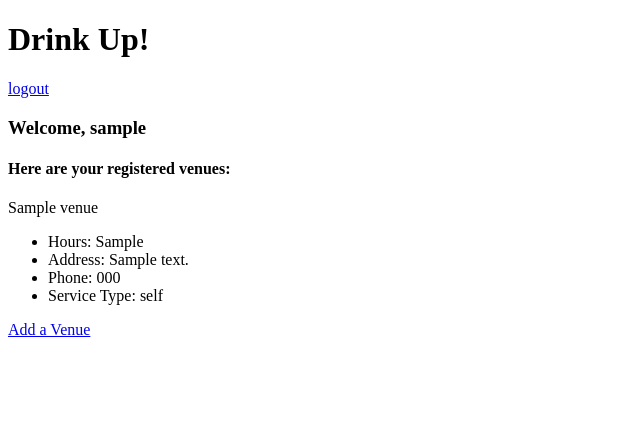
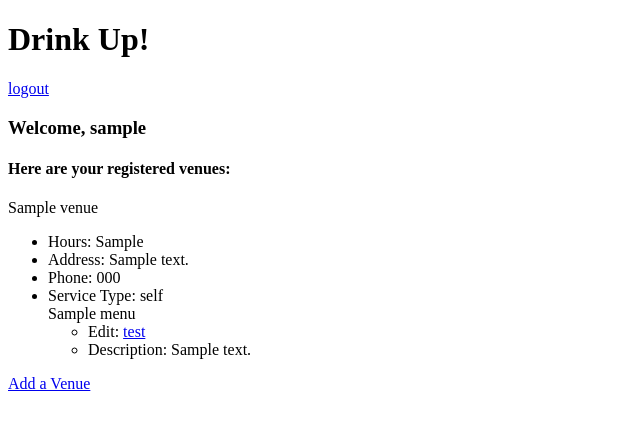
Before and after one commit to mkgilbert/drinkup-web, a Django app: page /user/home/1/ in a window 1280 px wide. Shown: the top 430 px of the page, without its empty margins (0-640 px from the left). Run offline with Django 3.2, Linux system fonts and the light colour scheme; tables that the repository leaves empty hold one stand-in row (values such as "Sample post").

Commit message:
menus in home html

```diff
--- a/templates/main/home.html
+++ b/templates/main/home.html
@@ -13,8 +13,19 @@
                 <li>Address: {{ venue.address }}</li>
                 <li>Phone: {{ venue.phone }}</li>
                 <li>Service Type: {{ venue.service_type }}</li>
+            {% for menu in menus %}
+                {% if venue == menu.venue %}
+                    {{ menu.name }}
+                    <ul>
+                        <li>Edit: <a href="menu/{{ menu.id }}/">test</a></li>
+                        <li>Description: {{ menu.description }}</li></li>
+                    </ul>
+                {% endif %}
+            {% endfor %}
             </ul>
+
         {% endfor %}
+
     {% else %}
         <h4>You haven't registered any venues</h4>
     {% endif %}
```
